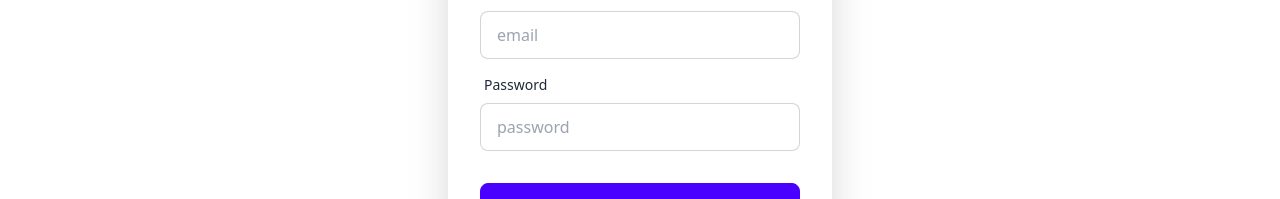
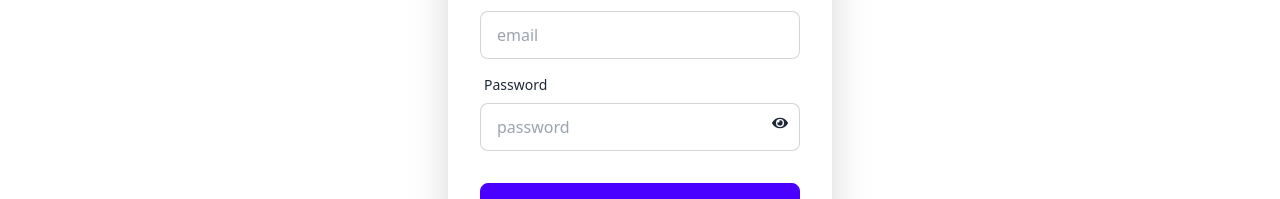
Before and after one commit to KI-Anik/A9-cloth-donation-auth, a React (Vite) app: page /auth/register in a window 1280 px wide. Shown: the part 443-642 px from the top of the page. Built offline with nearby package versions, Linux system fonts and the light colour scheme; no server answers.

Commit message:
Update README with key features; enhance Navbar and Details components for better user experience; implement password visibility toggle in Register; configure ToastContainer settings

```diff
--- a/src/components/Navbar.jsx
+++ b/src/components/Navbar.jsx
@@ -5,10 +5,10 @@ import userIcon from '../assets/user.png'
 import Loading from "./loading";
 
 const Navbar = () => {
-  const {user, logOut, loading} = useContext(AuthContext)
+  const { user, logOut, loading } = useContext(AuthContext)
   console.log(user)
 
-  if(loading){
+  if (loading) {
     return <Loading></Loading>
   }
   const links = <div className="font-bold flex text-xl">
--- a/src/components/Pages/Details.jsx
+++ b/src/components/Pages/Details.jsx
@@ -1,4 +1,5 @@
 import { useLoaderData, useParams } from "react-router-dom";
+import { toast } from "react-toastify";
 
 const Details = () => {
     const { id } = useParams()
@@ -6,18 +7,18 @@ const Details = () => {
     const data = useLoaderData()
 
     const singleCard = data.find(card => card.id === pId)
-    const {title, image,division,description,contactInfo,status } = singleCard
+    const { title, image, division, description, contactInfo, status } = singleCard
 
-        const handleBtn=()=>{
-            alert('Thank you ! We will reach your destination soon')
-        }
+    const handleBtn = () => {
+        toast.success('Thank you ! We will reach your destination soon')
+    }
     return (
         <div>
             <div className="hero bg-base-200 min-h-screen">
                 <div className="hero-content flex-col lg:flex-row-reverse">
 
                     <div className="card bg-base-100 w-full max-w-sm shrink-0 shadow-2xl">
-                        <form  className="card-body">
+                        <form className="card-body">
                             <div className="form-control">
                                 <label className="label">
                                     <span className="label-text">Quantity of item</span>
@@ -62,13 +63,13 @@ const Details = () => {
                     <div className="text-center lg:text-left">
                         <h1 className="text-5xl font-bold">{title}</h1>
                         <p className="py-6">
-                           <img src={image} alt="photo" />
+                            <img src={image} alt="photo" />
                         </p>
                         <p className="text-lg font-semibold text-amber-600">{description}</p>
                         <div className="text-green-600 font-semibold">
-                        <p>Division: {division}</p>
-                        <p>Status: {status}</p>
-                        <p>Contact-Info: {contactInfo}</p>
+                            <p>Division: {division}</p>
+                            <p>Status: {status}</p>
+                            <p>Contact-Info: {contactInfo}</p>
                         </div>
                     </div>
                 </div>
--- a/src/components/Pages/Login.jsx
+++ b/src/components/Pages/Login.jsx
@@ -51,9 +51,9 @@ const Login = () => {
     }
     else {
       resetPassword(email)
-      .then(()=>{
-        toast('password reset email send, please check your email')
-      })
+        .then(() => {
+          toast('password reset email send, please check your email')
+        })
 
     }
   }
--- a/src/components/Pages/Register.jsx
+++ b/src/components/Pages/Register.jsx
@@ -1,12 +1,13 @@
 import { useContext, useState } from "react";
 import { Link, useNavigate } from "react-router-dom";
 import { AuthContext } from "../provider/AuthProvider";
-import { FaGoogle } from "react-icons/fa";
+import { FaEye, FaEyeSlash, FaGoogle } from "react-icons/fa";
 
 const Register = () => {
   const { setUser, createNewUser, updateUserProfile, loginWithGoogle } = useContext(AuthContext)
   const navigate = useNavigate()
   const [error, setError] = useState([])
+  const [showPassword, setShowPassword] = useState(false)
 
   const handleSubmit = (e) => {
     e.preventDefault()
@@ -83,11 +84,17 @@ const Register = () => {
             </label>
             <input name='email' type="email" placeholder="email" className="input input-bordered" required />
           </div>
-          <div className="form-control">
+          <div className="form-control relative">
             <label className="label">
               <span className="label-text">Password</span>
             </label>
-            <input name='password' type="password" placeholder="password" className="input input-bordered" required />
+            <input name='password' type={showPassword ? "text" : "password"} placeholder="password" className="input input-bordered" required />
+            <p onClick={()=> setShowPassword(!showPassword)}
+             className="absolute right-3 top-12 cursor-pointer">
+            {
+              showPassword?  <FaEyeSlash></FaEyeSlash> : <FaEye></FaEye>
+            }
+            </p>
             {
               error && <p className='text-sm text-red-500'>{error}</p>
             }
--- a/src/main.jsx
+++ b/src/main.jsx
@@ -8,7 +8,11 @@ import { ToastContainer } from 'react-toastify'
 
 createRoot(document.getElementById('root')).render(
   <StrictMode>
-    <ToastContainer></ToastContainer>
+    <ToastContainer
+    position="top-center"
+    autoClose={2000}
+    closeOnClick={false}
+    ></ToastContainer>
     <AuthProvider>
     <RouterProvider router={Router}></RouterProvider>
     </AuthProvider>
```
Also changed, not shown: 1 other file (tests, documents, lock files or other folders). Lines whose indentation alone changed are shown as unchanged.
